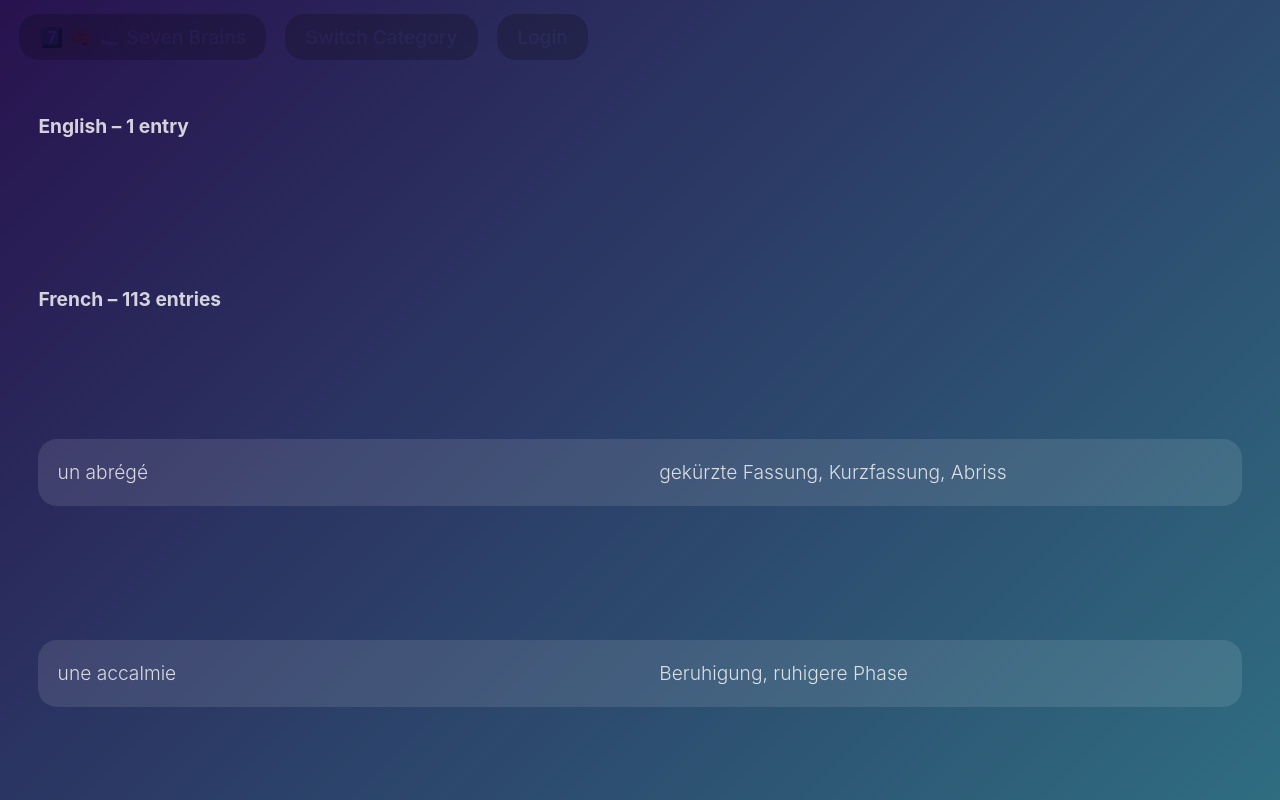
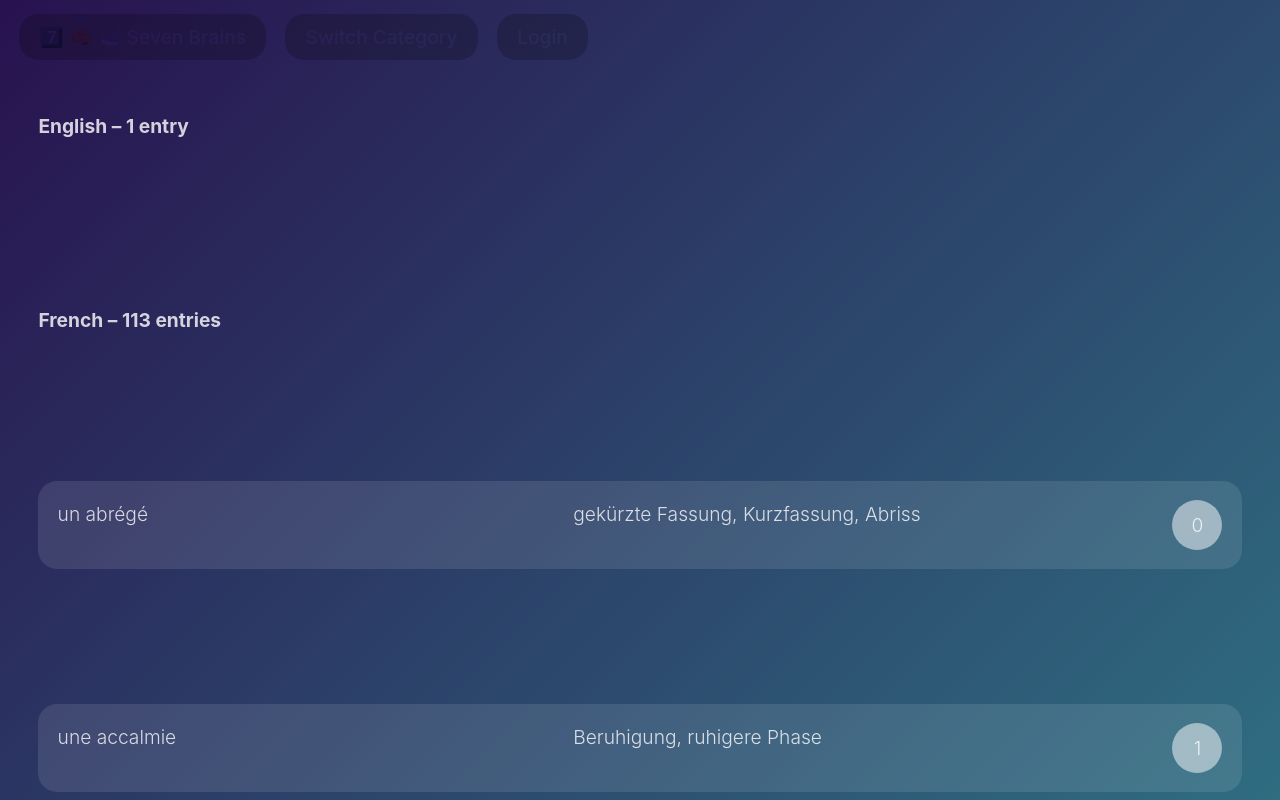
Before and after one commit to extra-jalapenos/apprendio-flashcard-app-frontend, a React (Vite) app: page /lookup in a window 1280 px wide. Shown: the top 800 px of the page. Built offline with nearby package versions, Linux system fonts and the light colour scheme; data requests are answered from the project's data file.

Commit message:
CSS for list

```diff
--- a/src/components/Analytics/Lookup.jsx
+++ b/src/components/Analytics/Lookup.jsx
@@ -4,11 +4,14 @@ import CreateEntry from "../CreateEntry"
 import { useNavigate } from "react-router"
 
 function ListPair ({card}) {
-  const {prompt, answer} = card
+  const {prompt, answer, stage} = card
   return (
-    <p className="listentry twoColumns">
+    <p className="listentry threeColumns">
       <p>{prompt}</p>
       <p>{answer}</p>
+      <div className="buttoncontainer">
+        <p className="circlebutton">{stage}</p>
+      </div>
     </p>
   )
 }
--- a/src/index.css
+++ b/src/index.css
@@ -116,8 +116,8 @@ input, button {
 
 .circlebutton {
   background-color: rgba(255, 255, 255, 0.5);
+  box-sizing: border-box;
   margin: 1rem;
-  padding: 0.25rem;
   height: 50px;
   width: 50px;
   border-radius: 100%;
@@ -155,6 +155,8 @@ input, button {
 .listentry {
   border-radius: 1rem;
   margin: 1rem 0;
+  display: grid;
+  grid-template-columns: repeat(2, 3fr) 1fr;
 }
 
 .list .listentry:nth-child(even) {
@@ -166,7 +168,7 @@ input, button {
   mix-blend-mode: multiply;
 }
 
-.listentry p {
+.listentry > p {
   padding: 1em;
   margin: 0
 }
```
